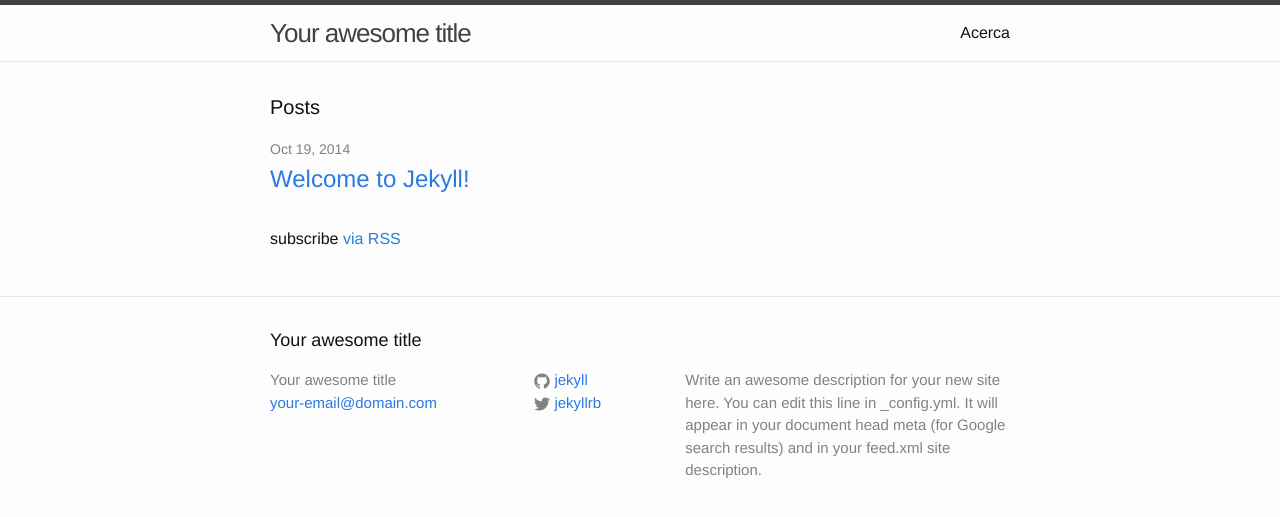
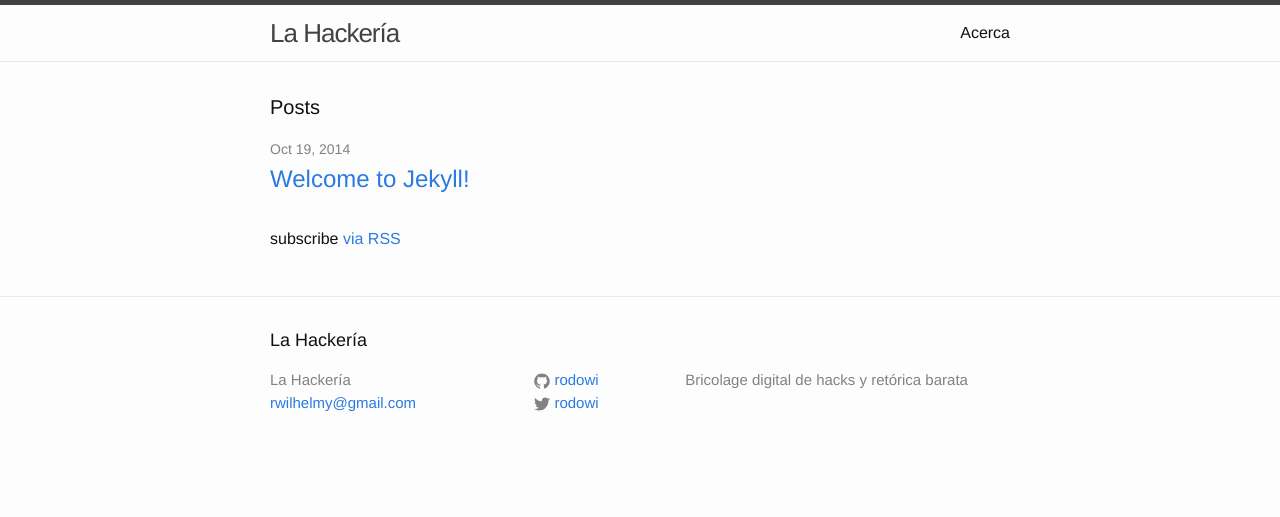
Before and after one commit to defvol/blog, a Jekyll site: the page built from index.html, in a window 1280 px wide. Shown: the top 517 px of the page. Built offline with Jekyll 4.4.1, drawn with Linux system fonts in a browser that asks for light colours.

Commit message:
Set global variables

```diff
--- a/_config.yml
+++ b/_config.yml
@@ -1,14 +1,12 @@
 # Site settings
-title: Your awesome title
-email: your-email@domain.com
+title: La Hackería
+email: rwilhelmy@gmail.com
 description: > # this means to ignore newlines until "baseurl:"
-  Write an awesome description for your new site here. You can edit this
-  line in _config.yml. It will appear in your document head meta (for
-  Google search results) and in your feed.xml site description.
+  Bricolage digital de hacks y retórica barata
 baseurl: "" # the subpath of your site, e.g. /blog/
 url: "http://yourdomain.com" # the base hostname & protocol for your site
-twitter_username: jekyllrb
-github_username:  jekyll
+twitter_username: rodowi
+github_username:  rodowi
 
 # Build settings
 markdown: kramdown
```
